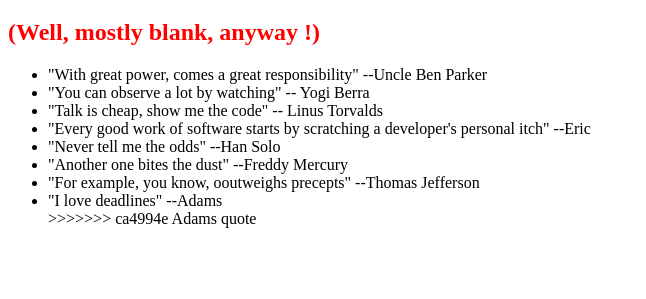
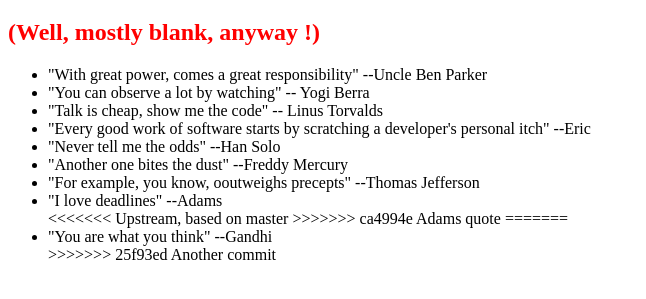
Before and after one commit to EEspinosaC/0main_openSAP_repo, a plain HTML site: page index.html in a window 1280 px wide. Shown: the part 61-360 px from the top of the page, without its empty margins (0-646 px from the left). Drawn offline with Linux system fonts and the light colour scheme.

Commit message:
Another commit

```diff
--- a/index.html
+++ b/index.html
@@ -17,7 +17,11 @@
 			<li>"Another one bites the dust" --Freddy Mercury</li>
 			<li>"For example, you know, ooutweighs precepts" --Thomas Jefferson</li>
 			<li>"I love deadlines" --Adams</li>
+<<<<<<< Upstream, based on master
 >>>>>>> ca4994e Adams quote
+=======
+			<li>"You are what you think" --Gandhi</li>
+>>>>>>> 25f93ed Another commit
 		</ul>
 	</body>
 </html>
```
